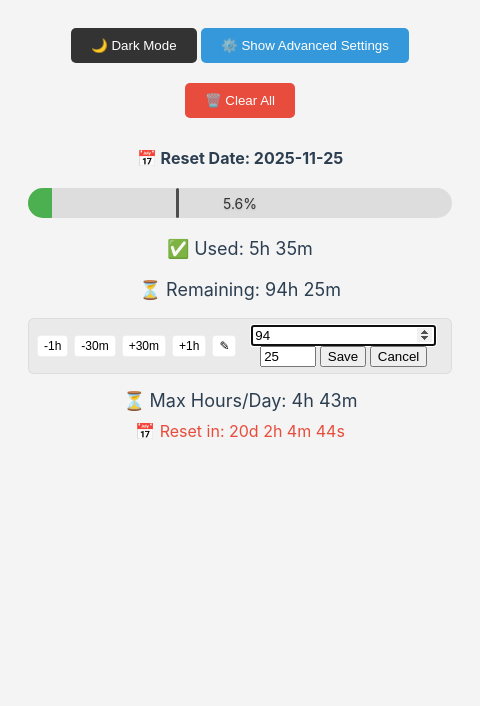
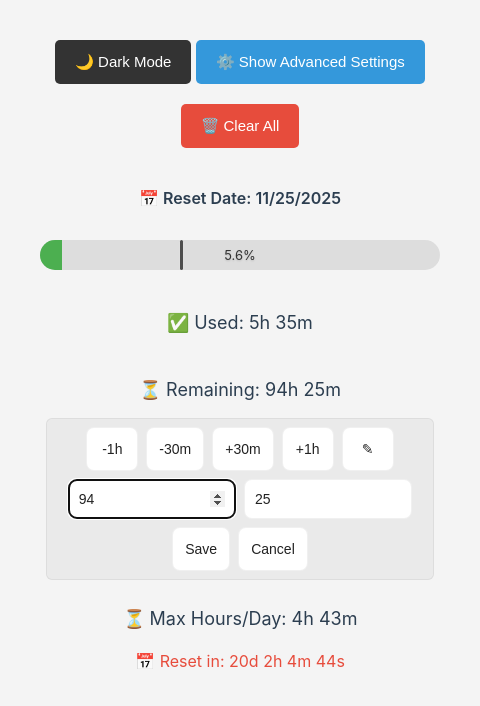
Before and after one commit to pmstevens/gfn-dashboard, an Electron app: page index.html in a window 480 px wide. Both pictures are taken after a click on the button "Edit remaining". Drawn offline with Linux system fonts and the light colour scheme.

Commit message:
refactor: improve layout and responsiveness of dashboard controls and stats display

```diff
--- a/index.html
+++ b/index.html
@@ -2,6 +2,7 @@
 <html lang="en">
 <head>
   <meta charset="UTF-8">
+  <meta name="viewport" content="width=device-width, initial-scale=1">
   <title>GeForce Now Dashboard</title>
 
   <!-- PWA manifest -->
@@ -15,6 +16,8 @@
     <!-- Error Message -->
     <div id="errorMessage" class="error-message"></div>
 
+    <!-- top controls: buttons grouped for spacing on mobile -->
+    <div class="top-controls">
       <!-- Dark Mode Toggle -->
       <button id="darkModeToggle" class="dark-mode-toggle">🌙 Dark Mode</button>
 
@@ -23,6 +26,7 @@
 
       <!-- Clear All Button -->
       <button id="clearAll" class="clear-button">🗑️ Clear All</button>
+    </div>
 
     <!-- Input Fields -->
     <div class="inputs" id="advancedSettings">
@@ -61,11 +65,12 @@
       <div class="progress-label" id="progressLabel">0%</div>
     </div>
 
-    <!-- Used Time -->
+    <!-- stats: Used above, Remaining (with quick-adjust) below -->
+    <div class="stats-row">
       <div class="time-display" id="usedTime">✅ Used: 20h 35m</div>
+    </div>
 
-    <!-- Remaining Time -->
-    <div style="display:flex; flex-direction:column; align-items:center; gap:8px;">
+    <div class="stats-column">
       <div class="time-display" id="remainingTime">⏳ Remaining: 94h 25m</div>
 
       <!-- Quick adjust (inline, sits below Remaining Time) -->
@@ -81,7 +86,7 @@
           <input id="qaHours" type="number" min="0" placeholder="h" aria-label="hours" />
           <input id="qaMinutes" type="number" min="0" max="59" placeholder="m" aria-label="minutes" />
           <button id="qaSave">Save</button>
-          <button id="qaCancel">Cancel</button>
+          <button id="qaCancel" type="button">Cancel</button>
         </div>
       </div>
     </div>
--- a/script.js
+++ b/script.js
@@ -9,6 +9,9 @@ window.countdownInterval = null;
 let _undoStack = [];
 const _UNDO_LIMIT = 20;
 let _suppressUndoPush = false;
+
+// guard to ensure quick-adjust is initialized only once
+window._quickAdjustInited = window._quickAdjustInited || false;
 
 function saveToLocalStorage() {
   try {
@@ -155,7 +158,11 @@ function updateDashboard() {
     resetDate = getNextResetDate();
   }
 
-  document.getElementById("resetDateDisplay").textContent = `📅 Reset Date: ${resetDate.toISOString().split('T')[0]}`;
+const rdd = document.getElementById("resetDateDisplay");
+if (rdd) {
+    const displayDate = resetDate.toLocaleDateString(); // uses browser locale (e.g. "04/11/2025" for UK)
+    rdd.textContent = `📅 Reset Date: ${displayDate}`;
+}
 
   // Check for reset date change
   const previousResetDate = localStorage.getItem("previousResetDate");
@@ -383,6 +390,9 @@ function setRemainingFromMinutes(totalMinutes) {
 
 // attach handlers (call this during initialization)
 function initQuickAdjust() {
+  if (window._quickAdjustInited) return;
+  window._quickAdjustInited = true;
+
   const plus30 = document.getElementById("qaPlus30");
   const plus60 = document.getElementById("qaPlus60");
   const minus30 = document.getElementById("qaMinus30");
@@ -404,12 +414,10 @@ function initQuickAdjust() {
     panel.hidden = false;
     const mins = getCurrentRemainingMinutes();
     const t = _normalizeRemaining(mins);
-    qaHours.value = t.hours;
-    qaMinutes.value = t.minutes;
-    qaHours.focus();
+    if (qaHours) qaHours.value = t.hours;
+    if (qaMinutes) qaMinutes.value = t.minutes;
+    if (qaHours) qaHours.focus();
   });
-
-  if (cancel) cancel.addEventListener("click", () => { if (panel) panel.hidden = true; });
 
   if (save) save.addEventListener("click", () => {
     const h = Math.max(0, parseInt(qaHours.value) || 0);
@@ -418,63 +426,16 @@ function initQuickAdjust() {
     if (panel) panel.hidden = true;
   });
 
-  // initial display
-  updateQuickAdjustDisplay();
-
-  // Keyboard shortcuts for quick adjust (registered once)
-  document.addEventListener("keydown", (e) => {
-    // don't trigger while typing in inputs
-    const active = document.activeElement;
-    if (active && (active.tagName === "INPUT" || active.tagName === "TEXTAREA" || active.isContentEditable)) {
-      // allow Ctrl+Z undo even when typing
-      if ((e.ctrlKey || e.metaKey) && e.key.toLowerCase() === "z") {
-        e.preventDefault();
-        undo();
-      }
-      return;
-    }
-
-    // Ctrl+Shift+1..4 for quick adjust:
-    if (e.ctrlKey && e.shiftKey && !e.altKey) {
-      switch (e.key) {
-        case "1": // -1h
-          e.preventDefault();
-          setRemainingFromMinutes(getCurrentRemainingMinutes() - 60);
-          return;
-        case "2": // -30m
-          e.preventDefault();
-          setRemainingFromMinutes(getCurrentRemainingMinutes() - 30);
-          return;
-        case "3": // +30m
-          e.preventDefault();
-          setRemainingFromMinutes(getCurrentRemainingMinutes() + 30);
-          return;
-        case "4": // +1h
-          e.preventDefault();
-          setRemainingFromMinutes(getCurrentRemainingMinutes() + 60);
-          return;
-        case "e": // open edit panel
-        case "E":
-          e.preventDefault();
-          if (panel) {
-            panel.hidden = false;
-            const mins = getCurrentRemainingMinutes();
-            const t = _normalizeRemaining(mins);
-            qaHours.value = t.hours;
-            qaMinutes.value = t.minutes;
-            qaHours.focus();
-          }
-          return;
-      }
-    }
-
-    // Ctrl+Z / Cmd+Z for undo
-    if ((e.ctrlKey || e.metaKey) && !e.shiftKey && !e.altKey && e.key.toLowerCase() === "z") {
-      e.preventDefault();
-      undo();
-    }
+  if (cancel) cancel.addEventListener("click", (e) => {
+    if (e && e.preventDefault) e.preventDefault();
+    if (panel) panel.hidden = true;
   });
 }
+
+// call init once DOM is ready (if not already)
+document.addEventListener('DOMContentLoaded', () => {
+  if (typeof initQuickAdjust === 'function') initQuickAdjust();
+});
 
 // Attach UI handlers after DOM is ready
 document.addEventListener('DOMContentLoaded', () => {
--- a/styles.css
+++ b/styles.css
@@ -11,6 +11,10 @@ body {
 .dashboard {
   max-width: 500px;
   margin: 0 auto;
+  padding: 16px;            /* breathing room on small screens */
+  gap: 12px;
+  display: flex;
+  flex-direction: column;
 }
 
 .dark-mode {
@@ -26,6 +30,11 @@ body {
   --marker-glow: 0 0 0 rgba(0,0,0,0);
   --progress-label-color: #333333; /* default label color for light theme */
   --emoji-size: 1em; /* adjust to taste: 0.9em, 1.1em, etc. */
+  --qa-btn-bg: #fff;
+  --qa-btn-border: rgba(0,0,0,0.06);
+  --qa-btn-color: #222;
+  --qa-btn-bg-dark: #222;
+  --qa-btn-color-dark: #e0e0e0;
 }
 
 .dark-mode{
@@ -92,7 +101,7 @@ body {
   height: 30px;
   border-radius: 15px;
   overflow: hidden;
-  margin: 20px 0;
+  margin: 12px 0;
   position: relative;
 }
 
@@ -179,6 +188,10 @@ body {
   margin: 10px 0;
   color: #2c3e50;
   font-weight: bold;
+  margin-top: 8px;
+  margin-bottom: 8px;
+  text-align: center;
+  /* subtle spacing around the reset date */
 }
 
 .notification {
@@ -275,33 +288,100 @@ body {
   display: inline-flex;
   align-items: center;
   gap: 8px;
-margin-bottom: 6px;
   padding: 6px 8px;
   border-radius: 6px;
   background: rgba(0,0,0,0.04);
   color: inherit;
   border: 1px solid rgba(0,0,0,0.06);
   font-size: 13px;
+  flex-direction: row;   /* default: buttons in a row */
+  flex-wrap: wrap;
 }
-.dark-mode .quick-adjust-inline {
-  background: rgba(255,255,255,0.03);
+
+/* Quick-adjust: center buttons and put manual edit panel below them */
+.quick-adjust-inline {
+  display: flex;
+  flex-direction: column;   /* buttons above, edit panel below */
+  align-items: center;
+  gap: 8px;
+  padding: 8px 10px;
+  width: 100%;
+  max-width: 360px;         /* keep compact on wide screens */
+  margin: 0 auto;
+  box-sizing: border-box;
+}
+
+/* Buttons row stays centered */
+.qa-buttons-inline {
+  display: flex;
+  gap: 8px;
+  flex-wrap: wrap;
+  justify-content: center;
+  width: 100%;
+}
+
+/* Shared button sizing & colors (uses variables already defined in :root) */
+:root {
+  --qa-btn-padding: 8px 12px;
+  --qa-btn-height: 40px;
+  --qa-btn-font-size: 14px;
+}
+
+.quick-adjust-inline .qa-buttons-inline button,
+.quick-adjust-inline .qa-edit button {
+  background: var(--qa-btn-bg);
+  color: var(--qa-btn-color);
+  border: 1px solid var(--qa-btn-border);
+  padding: var(--qa-btn-padding);
+  height: var(--qa-btn-height);
+  min-width: 56px;
+  font-size: var(--qa-btn-font-size);
+  border-radius: 8px;
+  cursor: pointer;
+  box-sizing: border-box;
+}
+
+/* dark mode button colors */
+.dark-mode .quick-adjust-inline .qa-buttons-inline button,
+.dark-mode .quick-adjust-inline .qa-edit button {
+  background: var(--qa-btn-bg-dark);
+  color: var(--qa-btn-color-dark);
   border-color: rgba(255,255,255,0.04);
 }
 
-.qa-display-inline { font-weight:600; margin-right:6px; }
-.qa-buttons-inline { display:flex; gap:6px; align-items:center; }
-.qa-buttons-inline button {
-  padding:3px 6px;
-  border-radius:4px;
-  border:1px solid rgba(0,0,0,0.06);
-  background: #fff;
-  cursor: pointer;
-  font-size:12px;
+/* Make inputs visually match buttons (height, padding, font-size) */
+.quick-adjust-inline .qa-edit input {
+  background: var(--qa-btn-bg);
+  color: var(--qa-btn-color);
+  border: 1px solid var(--qa-btn-border);
+  height: var(--qa-btn-height);
+  padding: 0 10px;
+  font-size: var(--qa-btn-font-size);
+  border-radius: 8px;
+  box-sizing: border-box;
 }
-.dark-mode .qa-buttons-inline button {
-  background:#222;
-  color:#e0e0e0;
-  border-color:rgba(255,255,255,0.04);
+
+/* dark mode override for inputs */
+.dark-mode .quick-adjust-inline .qa-edit input {
+  background: var(--qa-btn-bg-dark);
+  color: var(--qa-btn-color-dark);
+  border-color: rgba(255,255,255,0.04);
+}
+
+/* Ensure edit panel sits below and spans full width of the quick-adjust container */
+.quick-adjust-inline .qa-edit {
+  display: flex;
+  gap: 8px;
+  width: 100%;
+  justify-content: center;
+  flex-wrap: wrap;
+}
+
+/* On small screens keep spacing and full width */
+@media (max-width: 480px) {
+  .quick-adjust-inline { max-width: 100%; padding: 10px; }
+  .quick-adjust-inline .qa-edit input { width: 46%; min-width: 120px; }
+  .quick-adjust-inline .qa-buttons-inline button { min-width: 52px; }
 }
 
 /* Ensure twemoji images match the surrounding text */
@@ -313,3 +393,84 @@ img.emoji, .emoji {
   vertical-align: -0.12em;
   object-fit: contain;
 }
+
+/* improve spacing & mobile layout */
+.dashboard {
+  padding: 16px;            /* breathing room on small screens */
+  gap: 12px;
+  display: flex;
+  flex-direction: column;
+} */
+
+/* space between top controls (buttons) and reset date */
+.top-controls {
+  display: flex;
+  gap: 12px;
+  align-items: center;
+  flex-wrap: wrap;
+  margin-bottom: 8px;
+}
+
+/* make buttons easier to tap, consistent size */
+button {
+  padding: 10px 12px;
+  min-height: 44px;        /* touch target guideline */
+  border-radius: 8px;
+  font-size: 14px;
+}
+
+/* group used/remaining and add gap */
+.stats-row {
+  display: flex;
+  gap: 14px;
+  align-items: center;
+  justify-content: center;
+  flex-wrap: wrap;
+  margin: 8px 0;
+}
+
+/* stacked stats (Used above, Remaining below) */
+.stats-column {
+  display: flex;
+  flex-direction: column;
+  align-items: center;
+  gap: 8px;
+  margin: 6px;
+}
+
+/* subtle spacing around the reset date */
+#resetDateDisplay {
+  margin-top: 8px;
+  margin-bottom: 8px;
+  text-align: center;
+  font-weight: 600;
+}
+
+/* ensure progress area has breathing room */
+.progress-container {
+  margin: 12px 0;
+}
+
+/* Quick-adjust block spacing */
+.quick-adjust-inline {
+  padding: 8px 10px;
+  gap: 8px;
+}
+
+/* ensure hidden attribute actually hides the panel */
+.qa-edit[hidden] { display: none !important; }
+
+/* Responsive rules: stack and enlarge for small screens */
+@media (max-width: 480px) {
+  .top-controls {
+    flex-direction: column;
+    align-items: stretch;
+  }
+  .stats-row {
+    flex-direction: column;
+    align-items: stretch;
+  }
+  .progress-label { font-size: 13px; }
+  button { font-size: 15px; padding: 12px; }
+  .dashboard { padding: 12px; }
+}
```
Lines whose indentation alone changed are shown as unchanged.
